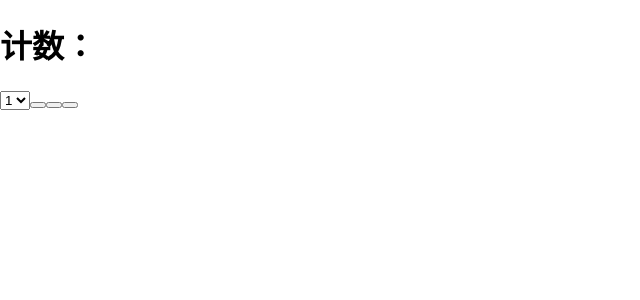
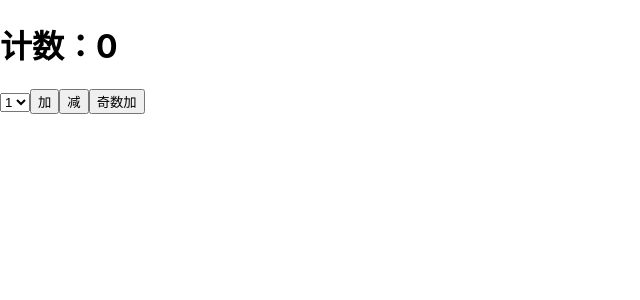
Before and after one commit to yanjiazhen/js, a React (Create React App) app in the folder learning-react/: page / in a window 1280 px wide. Shown: the top 300 px of the page, without its empty margins (0-640 px from the left). Built offline with nearby package versions, Linux system fonts and the light colour scheme.

Commit message:
redux学习

```diff
--- a/learning-react/package.json
+++ b/learning-react/package.json
@@ -34,5 +34,8 @@
       "last 1 firefox version",
       "last 1 safari version"
     ]
+  },
+  "devDependencies": {
+    "redux": "^4.1.2"
   }
 }
--- a/learning-react/src/App.js
+++ b/learning-react/src/App.js
@@ -2,6 +2,8 @@
 import './App.css';
 import React from 'react';
 import store from './store/store'
+import { incrementAction, decrementAction } from './store/count_action'
+
 // import ReactDOM from 'react-dom';
 // function App() {
 //   return (
@@ -219,36 +221,44 @@ import store from './store/store'
 // }
 
 // redux
-class reduxTest extends React.Component {
+class ReduxTest extends React.Component {
+  // debuger
+  componentDidMount() {
+    // console.log('store', store, store.getState())
+    store.subscribe(() => {
+      this.setState({})
+    })
+  }
   increment = () => {
     const { value } = this.selectNumber
-    const data = store.getState
-    store.dispatch({ type: 'increment', data: data + value * 1 })
+    store.dispatch(incrementAction(value*1))
   }
   decrement = () => {
     const { value } = this.selectNumber
-    const data = store.getState
-    store.dispatch({ type: 'increment', data: data - value * 1 })
+    store.dispatch(decrementAction(value*1))
   }
   incrementIfOdd = () => {
     const { value } = this.selectNumber
-    const data = store.getState
+    const data = store.getState()
     if (data % 2 !== 0) {
-      store.dispatch({ type: 'increment', data: data - value * 1 })
+      store.dispatch(incrementAction(value*1))
     }
   }
   render() {
-    return (<div>
-      <h1>计数：{store.getState}</h1>
-      <select ref={c => this.selectNumber = c}>
-        <option value="1">1</option>
-        <option value="2">2</option>
-        <option value="3">3</option>
-      </select>
-      <button onClick={this.increment}></button>
-      <button onClick={this.decrement}></button>
-      <button onClick={this.incrementIfodd}></button>
-    </div>)
+    return (
+      <div>
+        <h1>计数：{store.getState()}</h1>
+        <select ref={c => this.selectNumber = c}>
+          <option value="1">1</option>
+          <option value="2">2</option>
+          <option value="3">3</option>
+        </select>
+        <button onClick={this.increment}>加</button>
+        <button onClick={this.decrement}>减</button>
+        <button onClick={this.incrementIfOdd}>奇数加</button>
+      </div>
+    )
+
   }
 }
-export default reduxTest;
+export default ReduxTest;
--- a/learning-react/src/index.js
+++ b/learning-react/src/index.js
@@ -5,9 +5,9 @@ import App from './App';
 import reportWebVitals from './reportWebVitals';
 
 ReactDOM.render(
-  <React.StrictMode>
+  // <React.StrictMode>
     <App />
-  </React.StrictMode>
+  // {/* </React.StrictMode> */}
   ,
   document.getElementById('root')
 );
--- /dev/null
+++ b/learning-react/src/store/constant.js
@@ -0,0 +1,4 @@
+// 该模块用于定义action中type的常量模块
+
+export const INCREMENT = 'increment'
+export const DECREMENT = 'decrement'
--- /dev/null
+++ b/learning-react/src/store/count_action.js
@@ -0,0 +1,4 @@
+// 专门为count组件生成action对象
+import {INCREMENT,DECREMENT} from './constant'
+export const incrementAction = data => ({ type: INCREMENT, data })
+export const decrementAction = data => ({ type: DECREMENT, data })
--- a/learning-react/src/store/count_reducer.js
+++ b/learning-react/src/store/count_reducer.js
@@ -1,13 +1,16 @@
 /*
 reducer是纯函数
  */
+import {INCREMENT,DECREMENT} from './constant'
+
 const initState = 0
-export default function countReducer(preState=initState, action) {
+export default function countReducer(preState = initState, action) {
     const { type, data } = action
     switch (type) {
-        case 'increment':
+        case INCREMENT:
+            console.log(preState, data)
             return preState + data;
-        case 'decrement':
+        case DECREMENT:
             return preState - data;
         default: //初始化状态的时候，preState为undefined，所以参数也赋初值
             return preState
```
Also changed, not shown: 1 other file (tests, documents, lock files or other folders).
